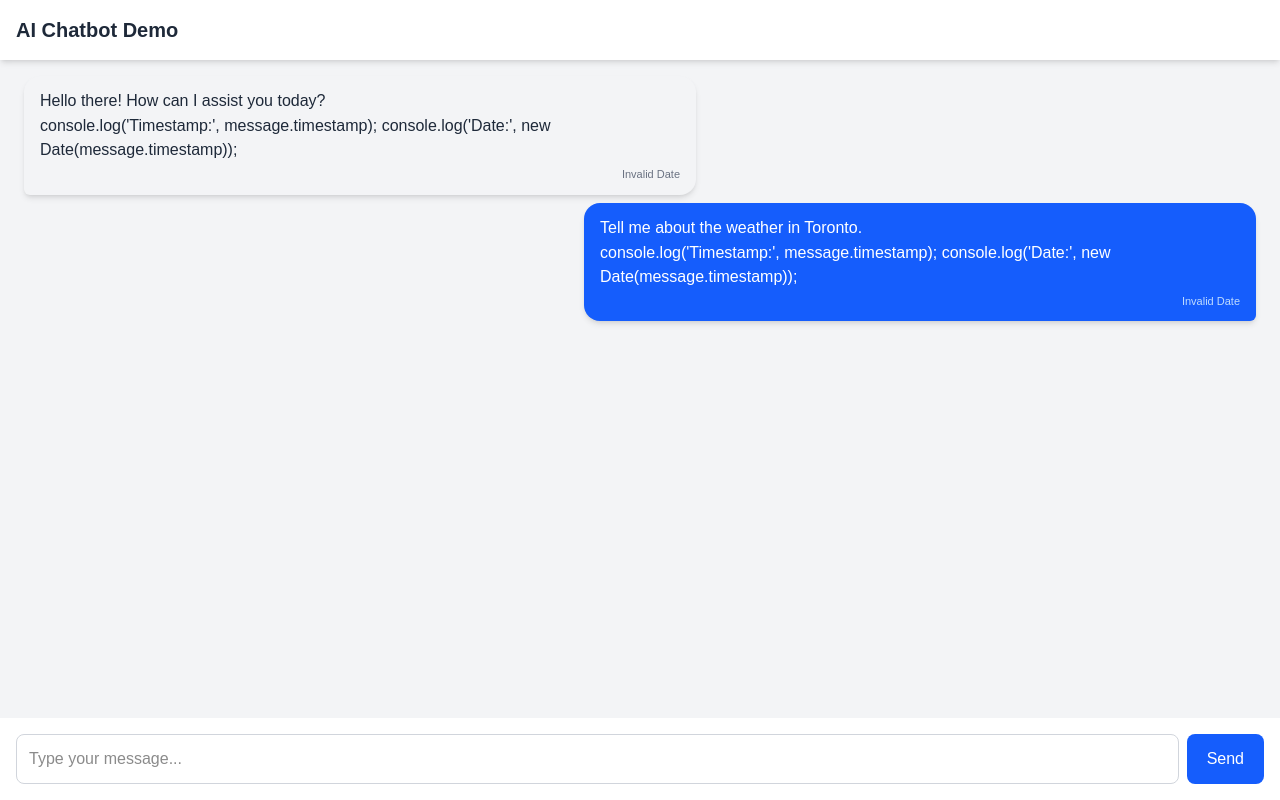
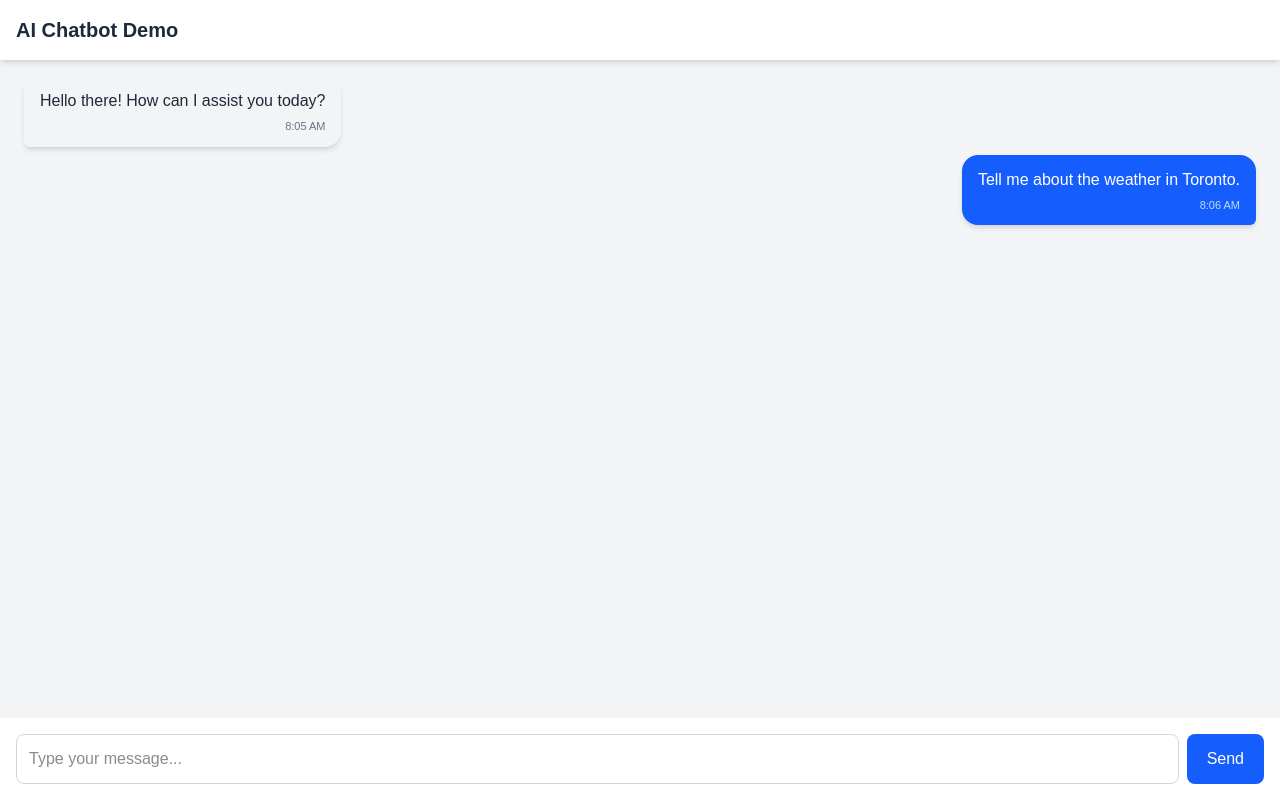
Before and after one commit to AlcxMtr/FGFHackathon, a Next.js app: page / in a window 1280 px wide. Built offline with nearby package versions, Linux system fonts and the light colour scheme.

Commit message:
minor fixes to message bubble

```diff
--- a/app/components/MessageBubble.tsx
+++ b/app/components/MessageBubble.tsx
@@ -43,20 +43,15 @@ const MessageBubble = ({ message }) => {
             {expanded ? 'Show less ▲' : 'Show more ▼'}
           </button>
         )}
-console.log('Timestamp:', message.timestamp);
-console.log('Date:', new Date(message.timestamp));
         {/* Timestamp */}
         <time
           dateTime={message.timestamp}
-          title={new Date(message.timestamp).toLocaleString()}
+          title={message.timestamp}
           className={`text-[11px] mt-1 block text-right clear-both ${
             isUser ? 'text-blue-200' : 'text-gray-500 dark:text-gray-400'
           }`}
         >
-          {new Date(message.timestamp).toLocaleTimeString([], {
-            hour: '2-digit',
-            minute: '2-digit',
-          })}
+          {message.timestamp}
         </time>
       </div>
     </motion.div>
```
